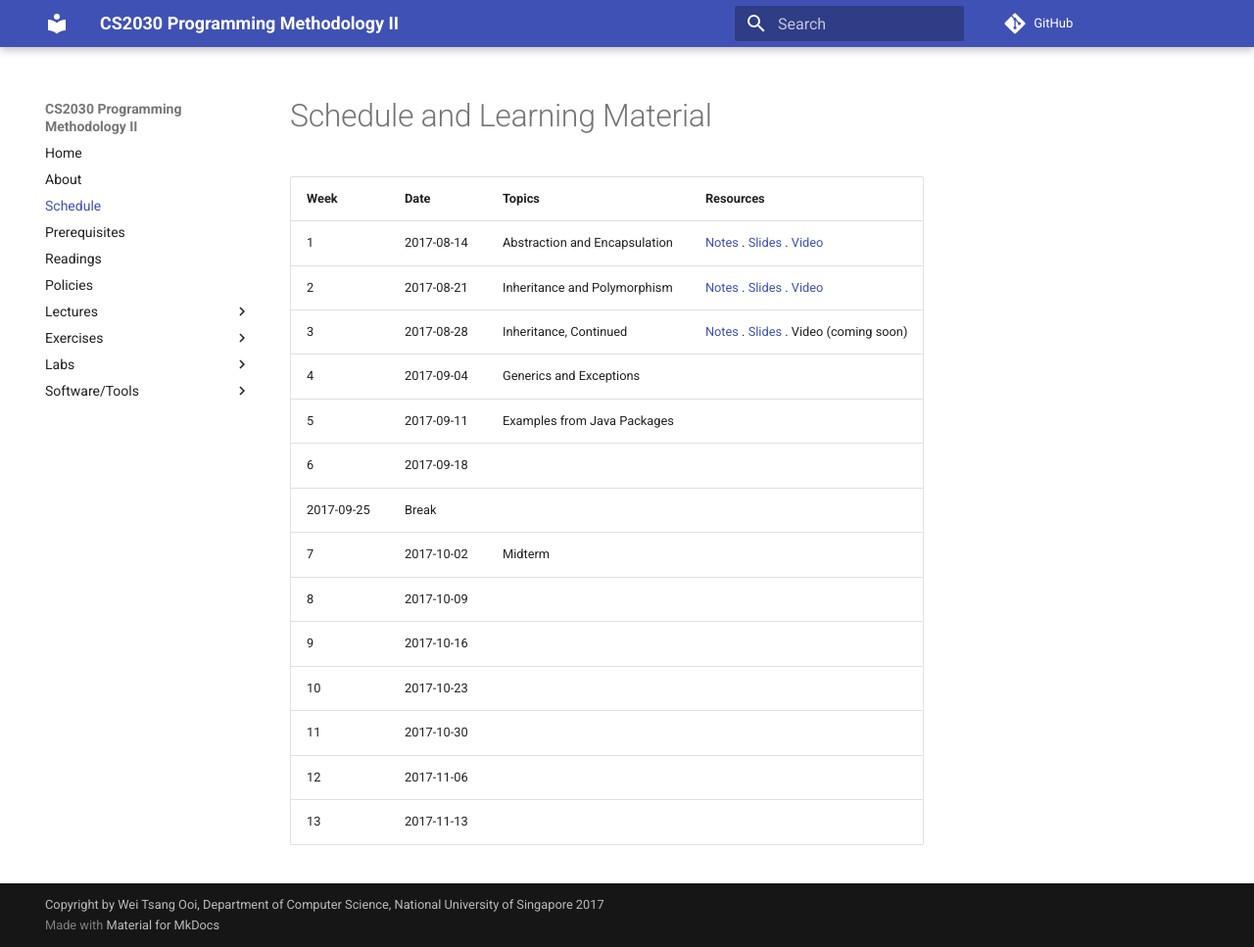
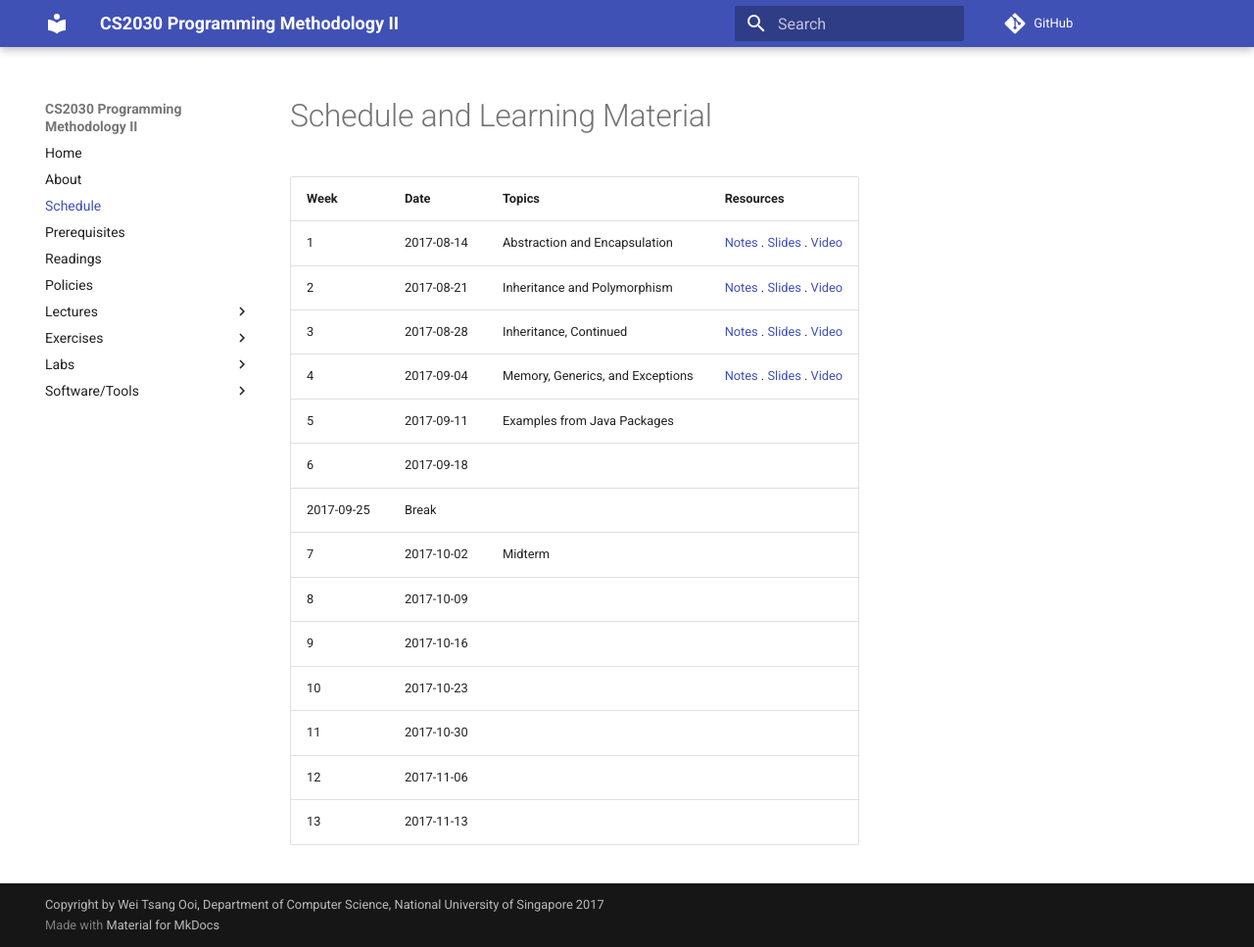
Before and after one commit to nus-cs2030/1718-s2, an MkDocs documentation site: the page built from docs/schedule.md, in a window 1280 px wide and 967 px high. Shown: the whole window at 98% size. Built offline with MkDocs 1.6.1 and Material for MkDocs 9.7.7, drawn with Linux system fonts in a browser that asks for light colours; some web fonts are replaced; comment, search, counter and statistics services are not loaded; old or Windows-style settings are respelled for this version of MkDocs.

Commit message:
Update schedule and mkdocs

```diff
--- a/docs/schedule.md
+++ b/docs/schedule.md
@@ -4,8 +4,8 @@ Week | Date       | Topics | Resources |
 -----| ---------- | ------ | ----------|
 1    | 2017-08-14 | Abstraction and Encapsulation | [Notes](lec1.md) . [Slides](https://www.comp.nus.edu.sg/~cs2030/1718-s1/cs2030-lec1.pdf) . [Video](https://vimeo.com/229701953)
 2    | 2017-08-21 | Inheritance and Polymorphism | [Notes](lec2.md) . [Slides](https://www.comp.nus.edu.sg/~cs2030/1718-s1/cs2030-lec2.pdf) . [Video](https://vimeo.com/230713305)
-3    | 2017-08-28 | Inheritance, Continued | [Notes](lec3.md) . [Slides](https://www.comp.nus.edu.sg/~cs2030/1718-s1/cs2030-lec3.pdf) . Video (coming soon)|
-4    | 2017-09-04 | Generics and Exceptions | |
+3    | 2017-08-28 | Inheritance, Continued | [Notes](lec3.md) . [Slides](https://www.comp.nus.edu.sg/~cs2030/1718-s1/cs2030-lec3.pdf) . [Video](https://vimeo.com/231991705)
+4    | 2017-09-04 | Memory, Generics, and Exceptions | [Notes](lec4.md) . [Slides](https://www.comp.nus.edu.sg/~cs2030/1718-s1/cs2030-lec4.pdf) . [Video](https://vimeo.com/232615561)
 5    | 2017-09-11 | Examples from Java Packages | |
 6    | 2017-09-18 | | |
      | 2017-09-25 | Break | |
--- a/mkdocs.yml
+++ b/mkdocs.yml
@@ -9,12 +9,15 @@ pages:
       - 1. Abstraction & Encapsulation: 'lec1.md'
       - 2. Inheritance & Polymorphism: 'lec2.md'
       - 3. Inheritance, Continued : 'lec3.md'
+      - 4. Memory, Exceptions, Generics : 'lec4.md'
   - Exercises:
       - 1. Circles & Points: 'exercise1.md'
       - 2. Square & PaintedSquare: 'exercise2.md'
       - 3. PaintedSquare Revisited: 'exercise3.md'
+      - 4. Exceptions: 'exercise4.md'
   - Labs:
       - 1: 'lab1.md'
+      - 2: 'lab2.md'
   - Software/Tools:
       - Java: 'jdk.md'
       - UNIX: 'unix.md'
```
